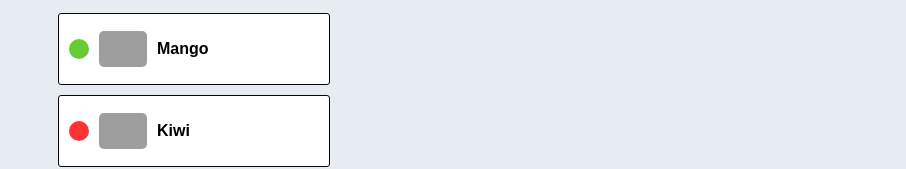
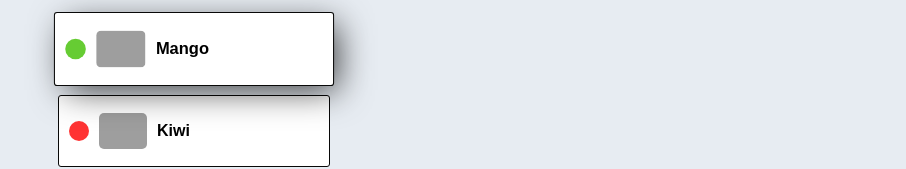
Before and after one commit to Mishanya77/goit-react-hw-01-components, a React app: page / in a window 1280 px wide. In both pictures the pointer is over the item "Mango". Shown: the part 560-729 px from the top of the page, without its empty margins (0-906 px from the left). Built offline with nearby package versions, Linux system fonts and the light colour scheme; grey boxes are pictures that could not be loaded.

Commit message:
Update FriendsListItem.module.css

```diff
--- a/src/components/friends/FriendsListItem.module.css
+++ b/src/components/friends/FriendsListItem.module.css
@@ -32,11 +32,11 @@
     transition: all 0.2s linear;
   }
 
-  /* .item:hover {
+  .item:hover {
     transform: scale(1.03);
     box-shadow: 7px 8px 33px -4px rgba(0, 0, 0, 0.75);
     cursor: pointer;
-  } */
+  }
   .avatar {
     border-radius: 5px;
   }
```
